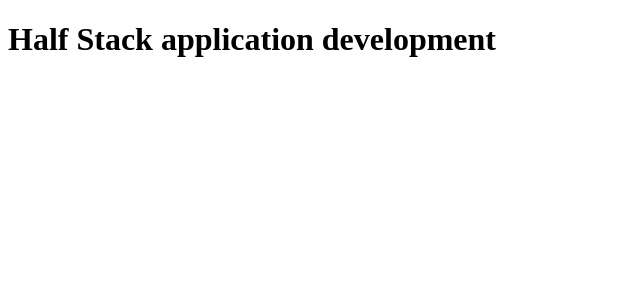
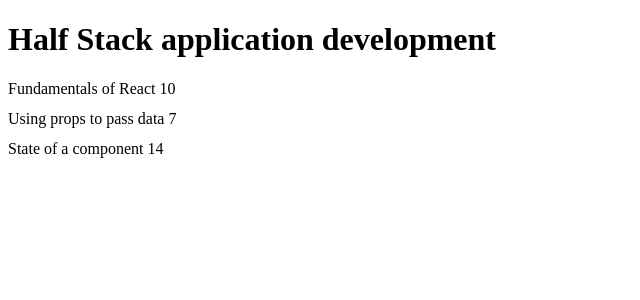
Before and after one commit to shashwatpathak98/Full-Stack-Open, a React (Vite) app in the folder part2/courseinfo/: page / in a window 1280 px wide. Shown: the top 300 px of the page, without its empty margins (0-640 px from the left). Built offline with nearby package versions, Linux system fonts and the light colour scheme.

Commit message:
feat: added exercise 2.1

```diff
--- /dev/null
+++ b/part2/courseinfo/src/components/Content.jsx
@@ -0,0 +1,15 @@
+const Content = ({ parts }) => {
+  return (
+    <div>
+      {parts.map((part) => {
+        return (
+          <div key={part.id} style={{ marginBottom: "12px" }}>
+            <span>{part.name}</span>&nbsp;<span>{part.exercises}</span>
+          </div>
+        );
+      })}
+    </div>
+  );
+};
+
+export default Content;
--- a/part2/courseinfo/src/components/Course.jsx
+++ b/part2/courseinfo/src/components/Course.jsx
@@ -1,9 +1,12 @@
 import Header from "./Header";
+import Content from "./Content";
 
 const Course = ({ course }) => {
   return (
     <div>
       <Header text={course.name} />
+
+      <Content parts={course.parts} />
     </div>
   );
 };
```
